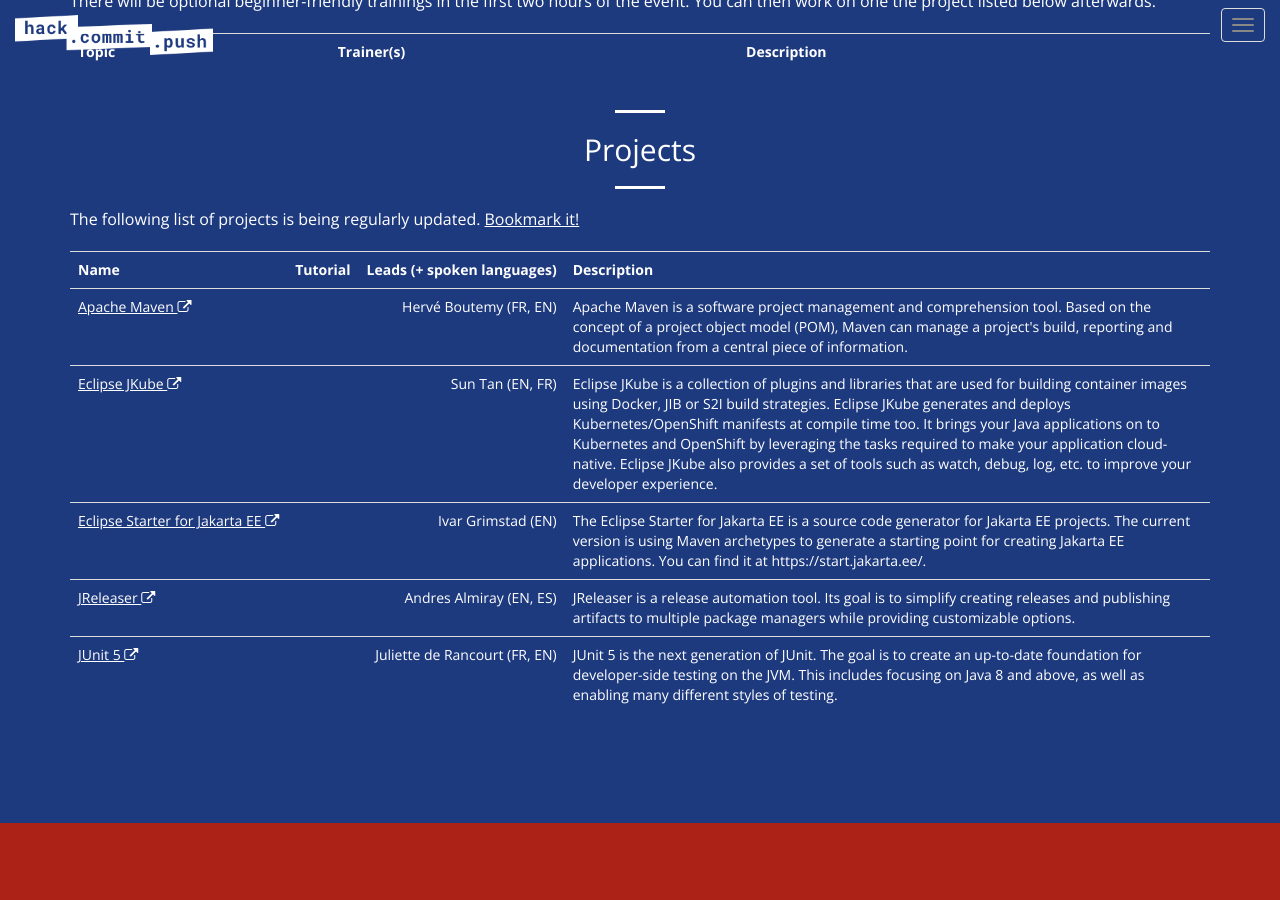
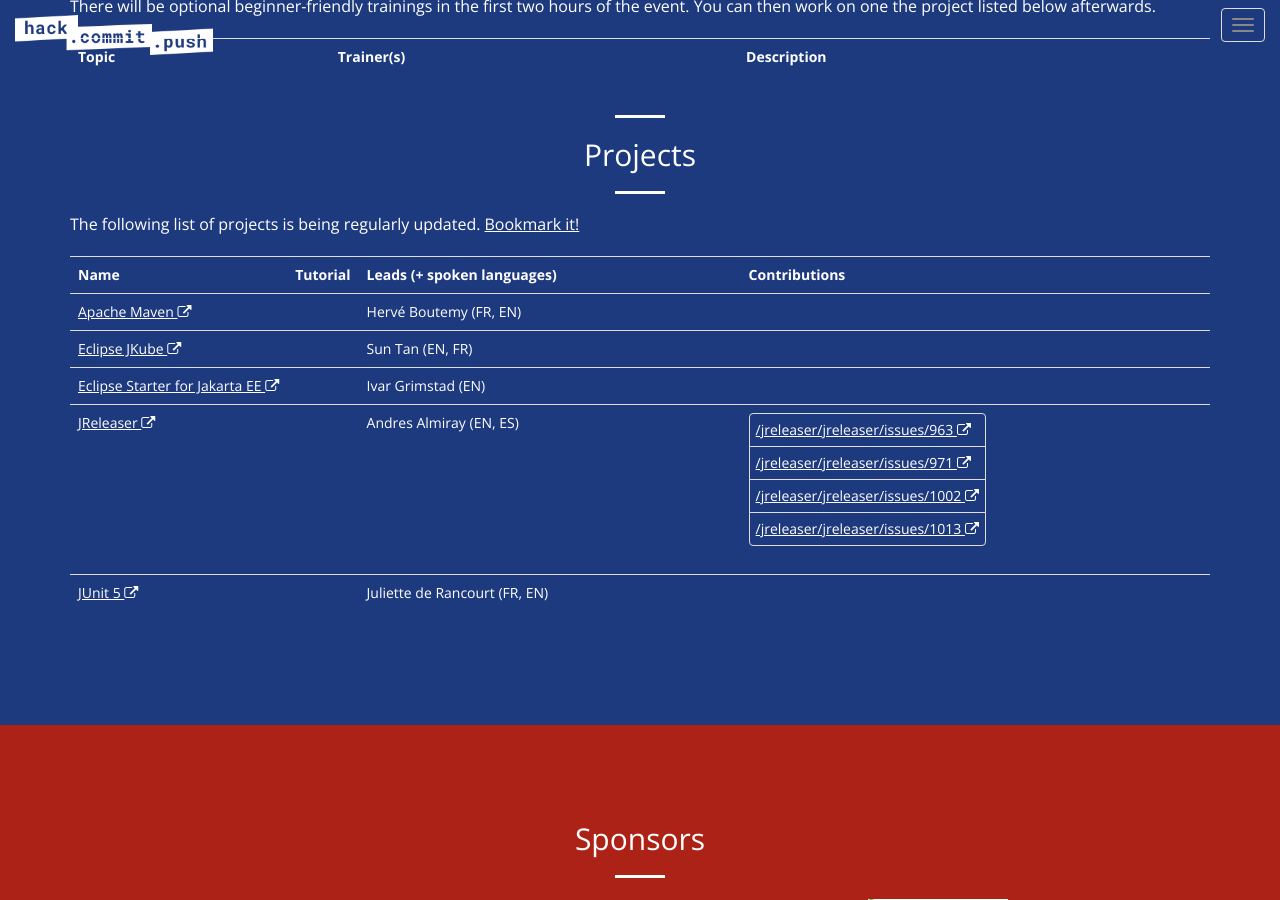
Before and after one commit to hack-commit-push/paris2022, a Jekyll site: the page built from index.html, in a window 1280 px wide and 900 px high, scrolled down 4041 px. Built offline with Jekyll 4.4.1, drawn with Linux system fonts in a browser that asks for light colours; part of the change alters nothing that is shown.

Commit message:
Add JReleaser contributions

```diff
--- a/_data/projects.yml
+++ b/_data/projects.yml
@@ -60,6 +60,11 @@
       spoken_languages:
         - EN
         - ES
+  contributions:
+    - https://github.com/jreleaser/jreleaser/issues/963
+    - https://github.com/jreleaser/jreleaser/issues/971
+    - https://github.com/jreleaser/jreleaser/issues/1002
+    - https://github.com/jreleaser/jreleaser/issues/1013
 
 - name: JUnit 5
   url: https://junit.org/
```
